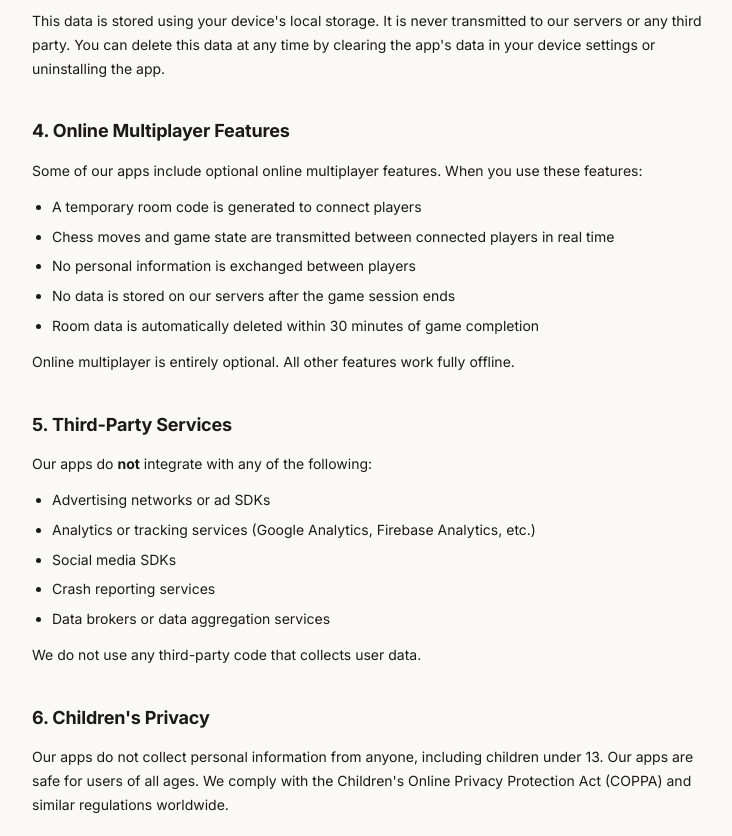
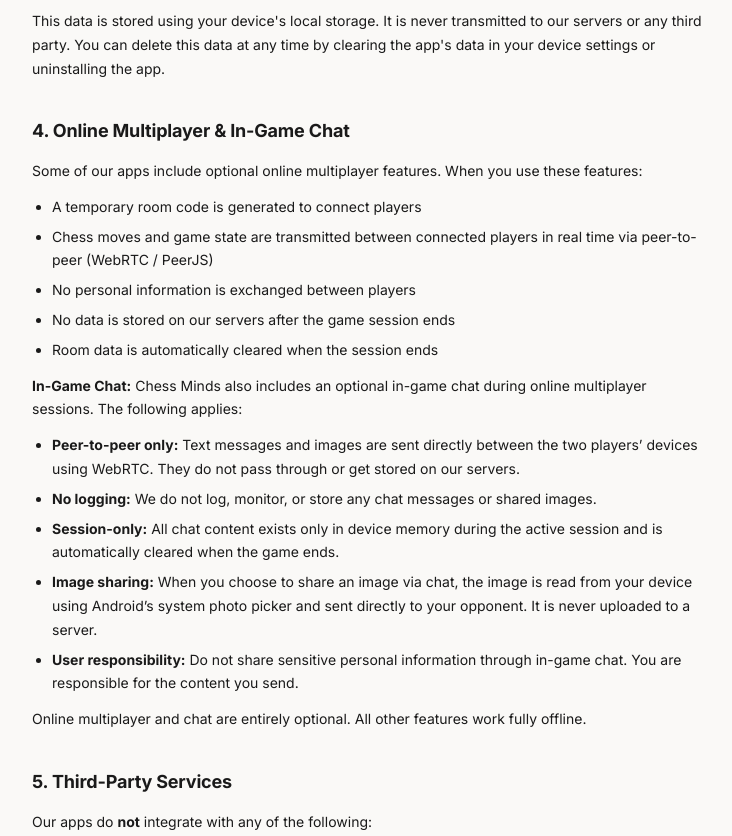
Before and after one commit to akashkumary1/protected-game-studio, a plain HTML site: page privacy-policy.html in a window 1280 px wide. Shown: the part 1432-2268 px from the top of the page, without its empty margins (272-1004 px from the left). Drawn offline with Linux system fonts and the light colour scheme.

Commit message:
Update privacy policy: add in-game chat section, photo picker permission, April 2026

```diff
--- a/privacy-policy.html
+++ b/privacy-policy.html
@@ -149,7 +149,7 @@
 
   <div class="policy-header">
     <h1>Privacy Policy</h1>
-    <p class="meta">Protected Game Studio &middot; Last updated: March 24, 2026</p>
+    <p class="meta">Protected Game Studio &middot; Last updated: April 5, 2026</p>
     <p class="meta">This policy applies to all apps published by Protected Game Studio.</p>
   </div>
 
@@ -191,16 +191,24 @@
   </ul>
   <p>This data is stored using your device's local storage. It is never transmitted to our servers or any third party. You can delete this data at any time by clearing the app's data in your device settings or uninstalling the app.</p>
 
-  <h2>4. Online Multiplayer Features</h2>
+  <h2>4. Online Multiplayer &amp; In-Game Chat</h2>
   <p>Some of our apps include optional online multiplayer features. When you use these features:</p>
   <ul>
     <li>A temporary room code is generated to connect players</li>
-    <li>Chess moves and game state are transmitted between connected players in real time</li>
+    <li>Chess moves and game state are transmitted between connected players in real time via peer-to-peer (WebRTC / PeerJS)</li>
     <li>No personal information is exchanged between players</li>
     <li>No data is stored on our servers after the game session ends</li>
-    <li>Room data is automatically deleted within 30 minutes of game completion</li>
+    <li>Room data is automatically cleared when the session ends</li>
   </ul>
-  <p>Online multiplayer is entirely optional. All other features work fully offline.</p>
+  <p><strong>In-Game Chat:</strong> Chess Minds also includes an optional in-game chat during online multiplayer sessions. The following applies:</p>
+  <ul>
+    <li><strong>Peer-to-peer only:</strong> Text messages and images are sent directly between the two players&rsquo; devices using WebRTC. They do not pass through or get stored on our servers.</li>
+    <li><strong>No logging:</strong> We do not log, monitor, or store any chat messages or shared images.</li>
+    <li><strong>Session-only:</strong> All chat content exists only in device memory during the active session and is automatically cleared when the game ends.</li>
+    <li><strong>Image sharing:</strong> When you choose to share an image via chat, the image is read from your device using Android&rsquo;s system photo picker and sent directly to your opponent. It is never uploaded to a server.</li>
+    <li><strong>User responsibility:</strong> Do not share sensitive personal information through in-game chat. You are responsible for the content you send.</li>
+  </ul>
+  <p>Online multiplayer and chat are entirely optional. All other features work fully offline.</p>
 
   <h2>5. Third-Party Services</h2>
   <p>Our apps do <strong>not</strong> integrate with any of the following:</p>
@@ -234,9 +242,10 @@
   <h2>10. Permissions</h2>
   <p>Our apps may request the following Android permissions:</p>
   <ul>
-    <li><strong>INTERNET:</strong> Required only for optional online multiplayer functionality. No data is sent to external servers for tracking or analytics.</li>
+    <li><strong>INTERNET:</strong> Required for optional online multiplayer and peer-to-peer in-game chat. No personal data is sent to our servers.</li>
+    <li><strong>Photo Picker (READ access):</strong> Only when you actively choose to share an image in the in-game chat. Uses Android’s system photo picker &mdash; we do not have ongoing access to your gallery.</li>
   </ul>
-  <p>We do not request access to your camera, microphone, contacts, location, storage, phone, calendar, or any other sensitive permissions.</p>
+  <p>We do not request access to your camera, microphone, contacts, location, phone, calendar, or any other sensitive permissions beyond what is listed above.</p>
 
   <h2>11. Changes to This Policy</h2>
   <p>We may update this Privacy Policy from time to time. If we make significant changes, we will update the "Last updated" date at the top of this page. We encourage you to review this page periodically. Continued use of our apps after changes constitutes acceptance of the updated policy.</p>
```
